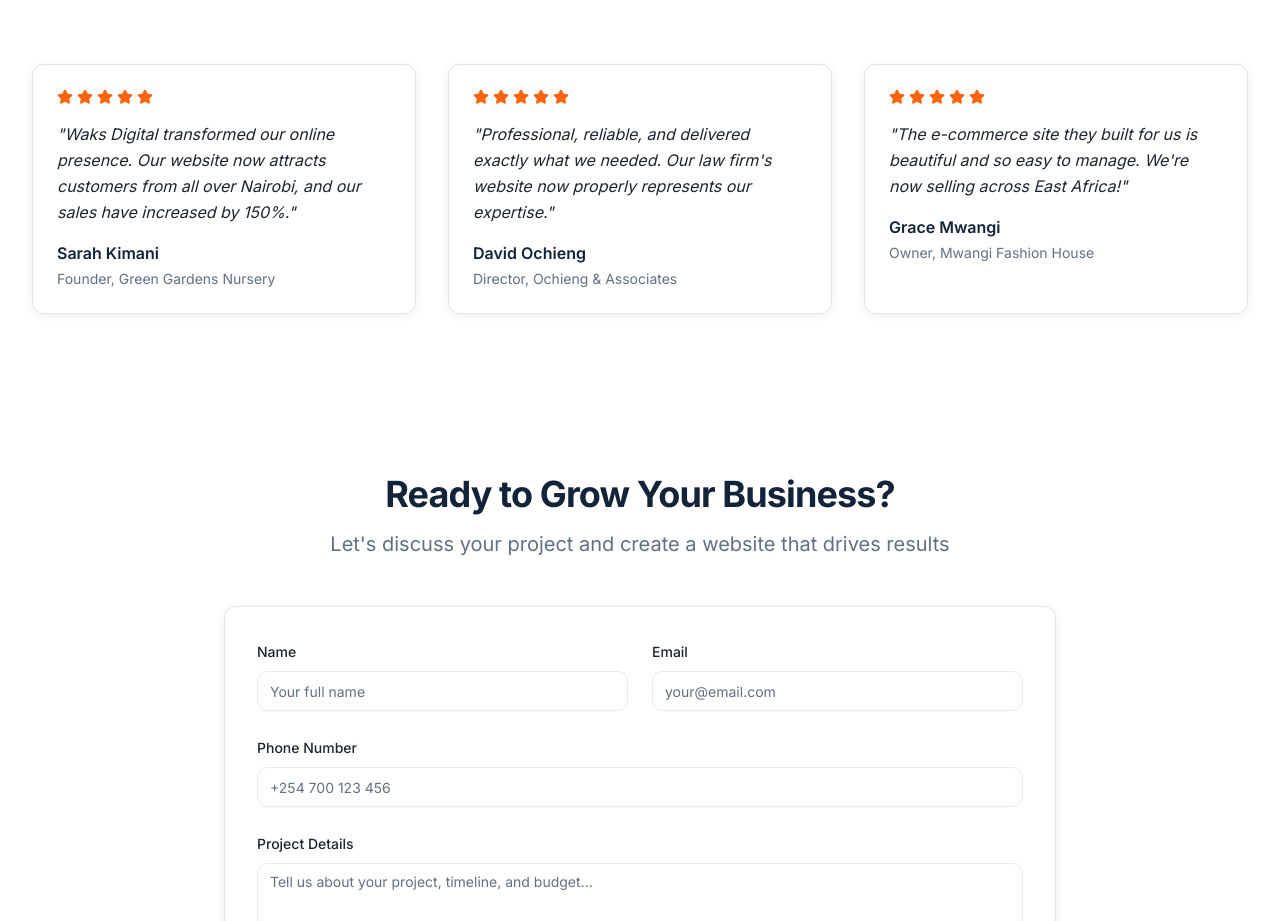
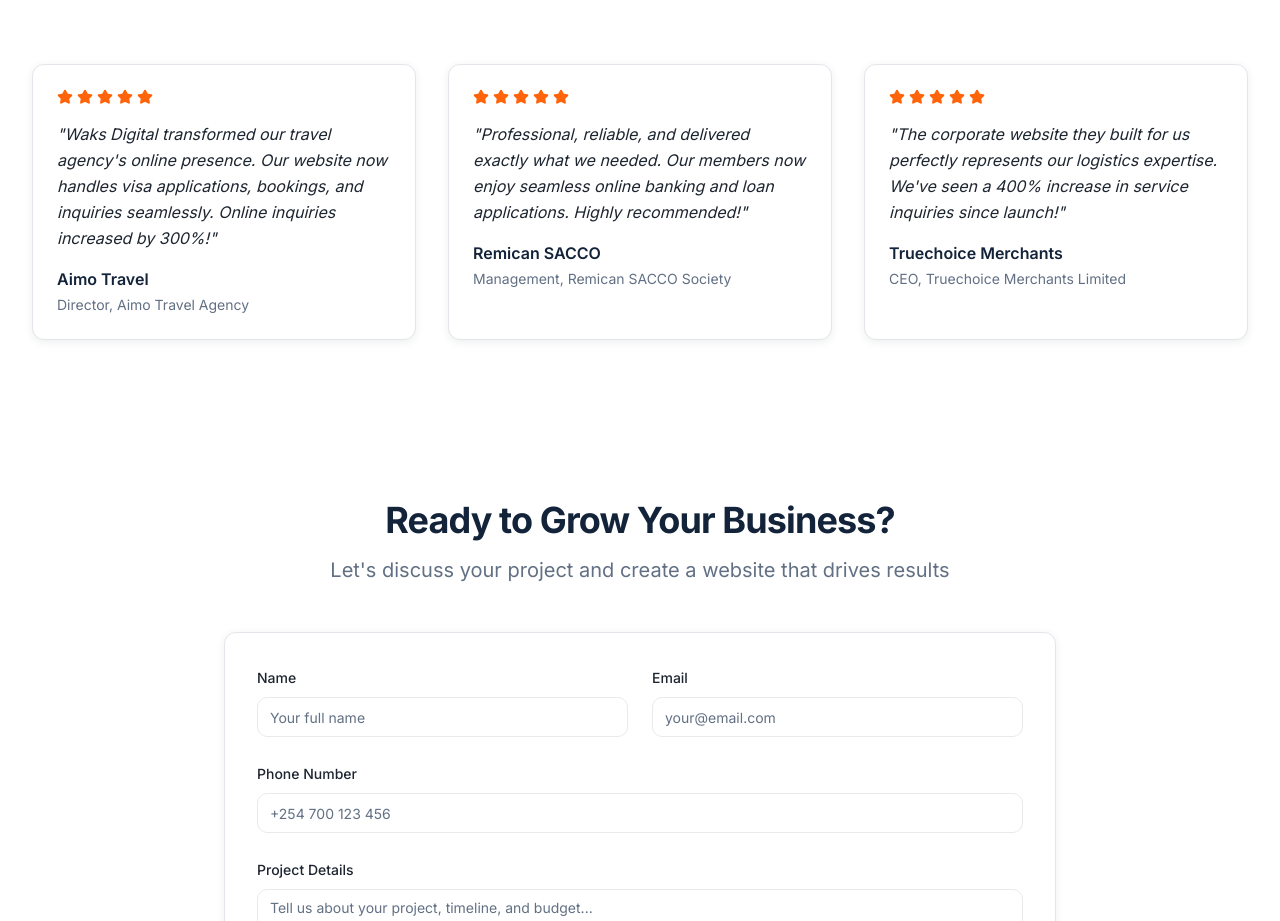
Before and after one commit to Nakhaima254/Waks-Digital-Solutions, a React (Vite) app: page / in a window 1280 px wide. Shown: the part 2588-3509 px from the top of the page. Built offline with nearby package versions, Linux system fonts and the light colour scheme; the HTML template or start-up script is replaced by a standard one.

Commit message:
Update sample websites

```diff
--- a/src/pages/Home.tsx
+++ b/src/pages/Home.tsx
@@ -68,21 +68,21 @@ const Home = () => {
 
   const testimonials = [
     {
-      name: "Sarah Kimani",
-      role: "Founder, Green Gardens Nursery",
-      content: "Waks Digital transformed our online presence. Our website now attracts customers from all over Nairobi, and our sales have increased by 150%.",
+      name: "Aimo Travel",
+      role: "Director, Aimo Travel Agency",
+      content: "Waks Digital transformed our travel agency's online presence. Our website now handles visa applications, bookings, and inquiries seamlessly. Online inquiries increased by 300%!",
       rating: 5
     },
     {
-      name: "David Ochieng",
-      role: "Director, Ochieng & Associates",
-      content: "Professional, reliable, and delivered exactly what we needed. Our law firm's website now properly represents our expertise.",
+      name: "Remican SACCO",
+      role: "Management, Remican SACCO Society",
+      content: "Professional, reliable, and delivered exactly what we needed. Our members now enjoy seamless online banking and loan applications. Highly recommended!",
       rating: 5
     },
     {
-      name: "Grace Mwangi",
-      role: "Owner, Mwangi Fashion House",
-      content: "The e-commerce site they built for us is beautiful and so easy to manage. We're now selling across East Africa!",
+      name: "Truechoice Merchants",
+      role: "CEO, Truechoice Merchants Limited",
+      content: "The corporate website they built for us perfectly represents our logistics expertise. We've seen a 400% increase in service inquiries since launch!",
       rating: 5
     }
   ];
```
